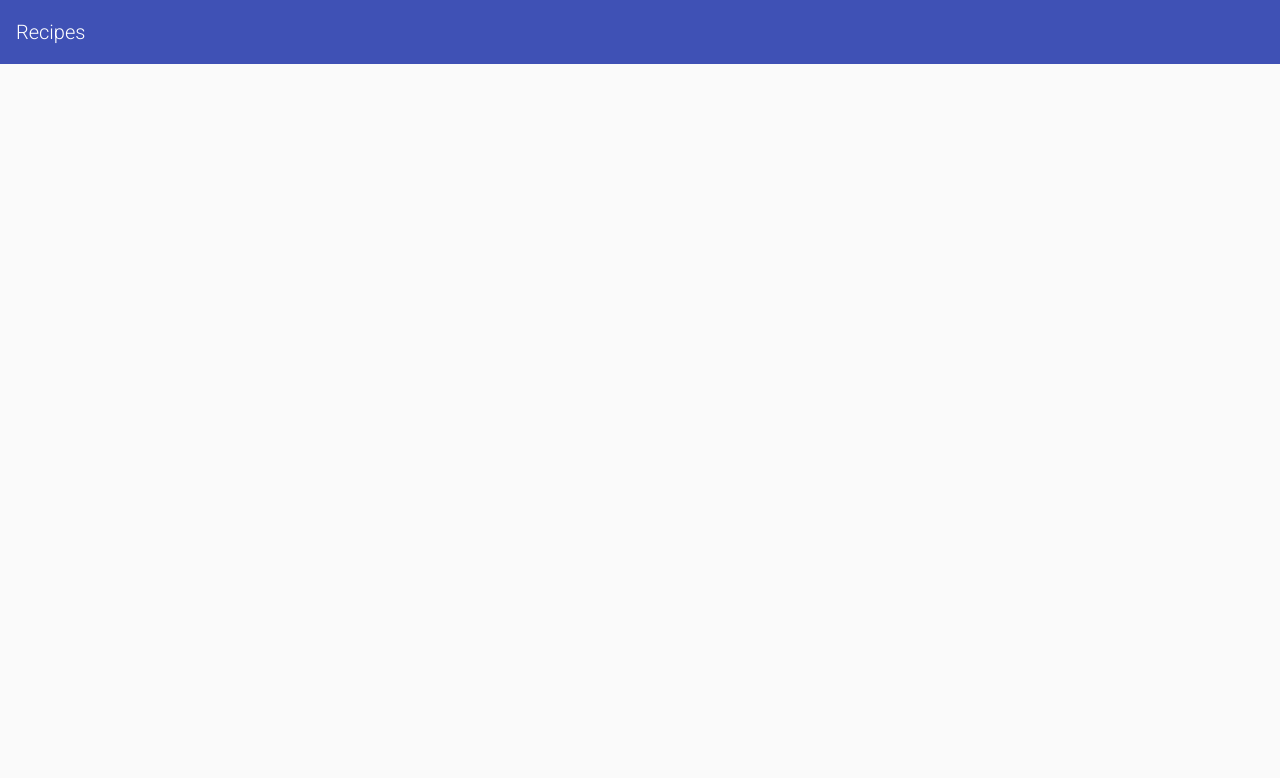
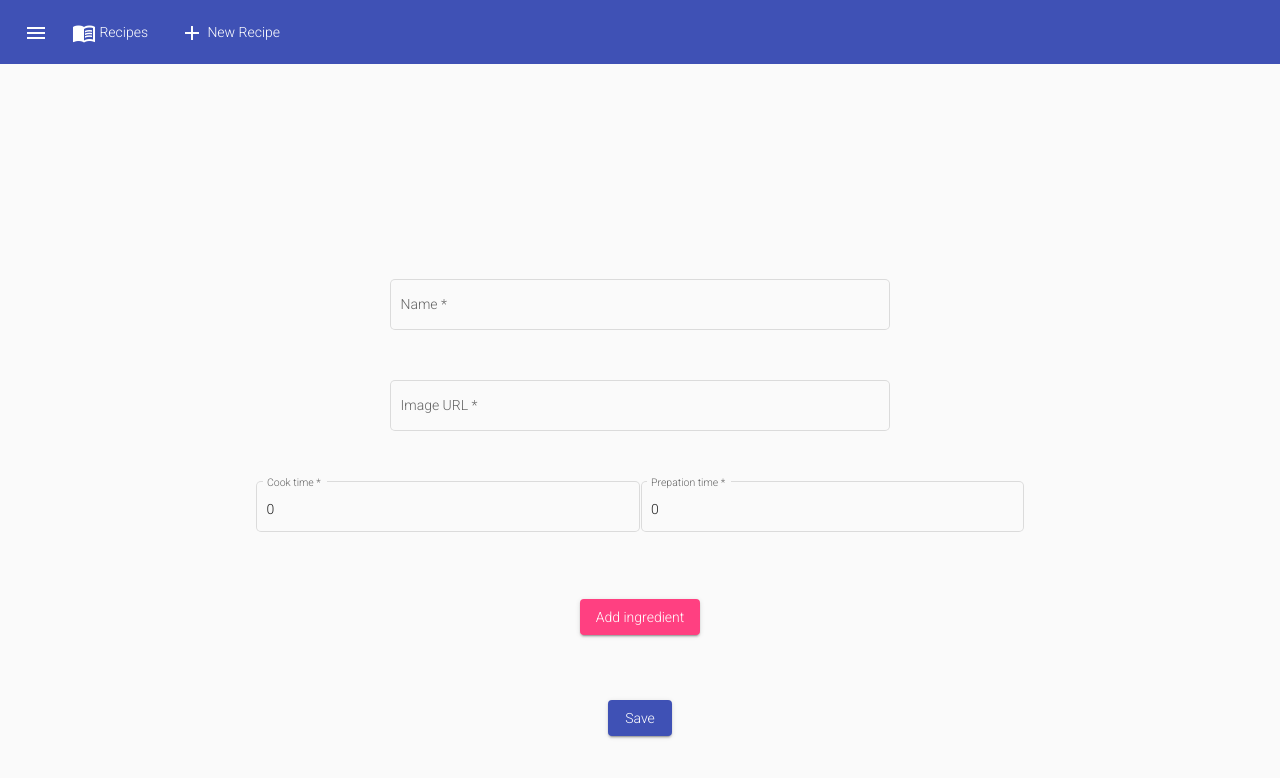
Before and after one commit to jeniffer-dev/RecipeBook, an Angular app in the folder recipe-book/angularClient/: page /new in a window 1280 px wide. Before the commit this address led to /. Shown: the top 778 px of the page. Built offline with nearby package versions, Linux system fonts and the light colour scheme.

Commit message:
Add toolbar buttons

```diff
--- a/recipe-book/angularClient/src/app/app-routing.module.ts
+++ b/recipe-book/angularClient/src/app/app-routing.module.ts
@@ -6,7 +6,7 @@ import { RecipesComponent } from "./recipes/recipes.component";
 
 const appRoutes: Routes = [
   { path: '', redirectTo: '/recipes', pathMatch: 'full'},
-  { path: 'recipes/new', component: RecipeEditComponent},
+  { path: 'new', component: RecipeEditComponent},
   { path: 'recipes', component: RecipesComponent },
   { path: 'recipes/:id', component: RecipeDetailComponent },
   { path: 'recipes/:id/edit', component: RecipeEditComponent}
--- a/recipe-book/angularClient/src/app/main-nav/main-nav.component.html
+++ b/recipe-book/angularClient/src/app/main-nav/main-nav.component.html
@@ -1,16 +1,23 @@
 <mat-sidenav-container class="sidenav-container">
   <mat-sidenav-content>
     <mat-toolbar color="primary">
-      <!-- <button
-        type="button"
-        aria-label="Toggle sidenav"
-        mat-icon-button
-        (click)="drawer.toggle()"
-        *ngIf="isHandset$ | async">
-        <mat-icon aria-label="Side nav toggle icon">menu</mat-icon> -->
-      <!-- </button> -->
-      <span>Recipes</span>
-    </mat-toolbar>
-    <ng-content></ng-content>
-  </mat-sidenav-content>
+      <button
+      type="button"
+      aria-label="Toggle sidenav"
+      mat-icon-button>
+      <mat-icon aria-label="Side nav toggle icon">menu</mat-icon>
+    </button>
+    <button mat-button
+    (click)="onRecipes()">
+      <mat-icon>menu_book</mat-icon>
+      Recipes
+    </button>
+    <button mat-button
+    (click)="onNewRecipe()">
+      <mat-icon>add</mat-icon>
+      New Recipe
+    </button>
+  </mat-toolbar>
+  <ng-content></ng-content>
+</mat-sidenav-content>
 </mat-sidenav-container>
--- a/recipe-book/angularClient/src/app/main-nav/main-nav.component.ts
+++ b/recipe-book/angularClient/src/app/main-nav/main-nav.component.ts
@@ -1,7 +1,5 @@
 import { Component } from '@angular/core';
-import { BreakpointObserver, Breakpoints } from '@angular/cdk/layout';
-import { Observable } from 'rxjs';
-import { map, shareReplay } from 'rxjs/operators';
+import { Router } from '@angular/router';
 
 @Component({
   selector: 'app-main-nav',
@@ -10,12 +8,14 @@ import { map, shareReplay } from 'rxjs/operators';
 })
 export class MainNavComponent {
 
-  isHandset$: Observable<boolean> = this.breakpointObserver.observe(Breakpoints.Handset)
-    .pipe(
-      map(result => result.matches),
-      shareReplay()
-    );
+  constructor(private router: Router) {}
 
-  constructor(private breakpointObserver: BreakpointObserver) {}
+  onNewRecipe() {
+    this.router.navigate(['/new']);
+  }
+
+  onRecipes() {
+    this.router.navigate(['/recipes']);
+  }
 
 }
--- a/recipe-book/angularClient/src/app/recipes/recipe-edit/recipe-edit.component.ts
+++ b/recipe-book/angularClient/src/app/recipes/recipe-edit/recipe-edit.component.ts
@@ -4,7 +4,6 @@ import { ActivatedRoute, Params, Router } from '@angular/router';
 import { Ingredient } from 'src/app/model/ingredient.model';
 import { Recipe } from 'src/app/model/recipe.model';
 import { RecipeIngredient } from 'src/app/model/recipeIngredient.model';
-import { RecipeService } from 'src/app/services/recipe.service';
 import { DataStorageService } from 'src/app/services/rest-api.service';
 
 @Component({
```
Also changed, not shown: 1 other file (tests, documents, lock files or other folders).
